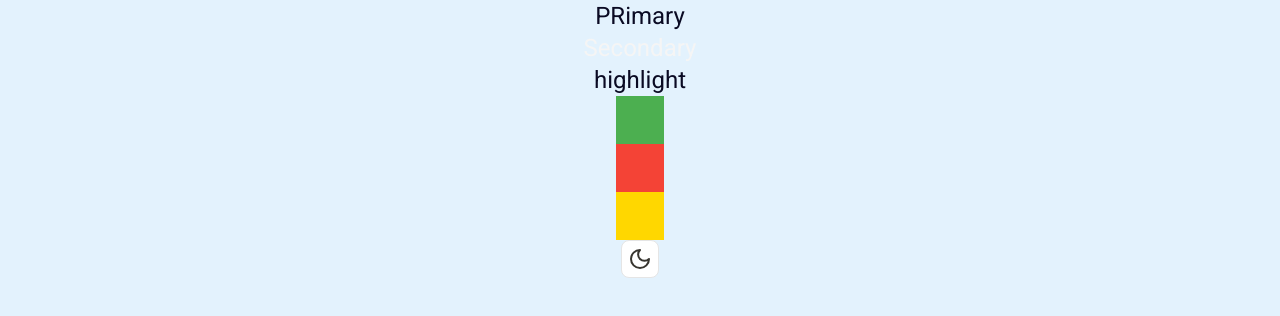
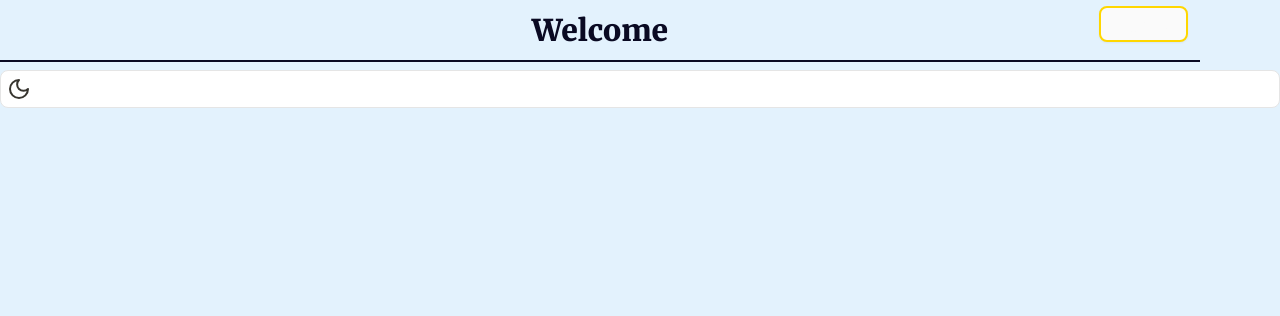
Before and after one commit to Victor-Spichenkoff/million_show, a Next.js app: page / in a window 1280 px wide. Shown: the top 316 px of the page. Built offline with nearby package versions, Linux system fonts and the light colour scheme.

Commit message:
Start build landpage

```diff
--- a/app/layout.tsx
+++ b/app/layout.tsx
@@ -29,6 +29,12 @@ const geistMono = Geist_Mono({
   subsets: ["latin"],
 });
 
+
+import { config } from '@fortawesome/fontawesome-svg-core'
+import '@fortawesome/fontawesome-svg-core/styles.css'
+config.autoAddCss = false
+
+
 export const metadata: Metadata = {
   title: "Create Next App",
   description: "Generated by create next app",
--- a/app/page.tsx
+++ b/app/page.tsx
@@ -1,16 +1,15 @@
 import ThemeToggle from "@/components/utils/themeToggle";
 import Image from "next/image";
+import {Trophy} from "@/components/animation/trophy";
+import {DuelAvatars} from "@/components/animation/duel";
+import {Header} from "@/components/template/header";
 
 export default function Home() {
 
   return (
-    <div className="flex flex-col items-center text-2xl bg-back h-screen w-screen" >
-      <h1 className="text-text">PRimary</h1>
-      <h1 className="text-secondary">Secondary</h1>
-      <h1 className="text-hightlight">highlight</h1>
-      <div className="bg-success w-12 h-12"></div>
-      <div className="bg-error w-12 h-12"></div>
-      <div className="bg-gold w-12 h-12"></div>
+    <div className={"flex flex-col"} >
+        <Header label={"Welcome"} showLoginButton/>
+
       <ThemeToggle />
     </div>
   )
--- /dev/null
+++ b/components/animation/duel.tsx
@@ -0,0 +1,24 @@
+'use client'
+
+import { motion } from "framer-motion"
+import Image from "next/image"
+
+export function DuelAvatars() {
+    return (
+        <div className="flex gap-4 justify-center">
+            <motion.div
+                animate={{ x: [-10, 10, -10] }}
+                transition={{ repeat: Infinity, duration: 1 }}
+            >
+                <Image src="/avatar1.png" alt="Player 1" width={64} height={64} />
+            </motion.div>
+
+            <motion.div
+                animate={{ x: [10, -10, 10] }}
+                transition={{ repeat: Infinity, duration: 1 }}
+            >
+                <Image src="/avatar2.png" alt="Player 2" width={64} height={64} />
+            </motion.div>
+        </div>
+    )
+}
--- /dev/null
+++ b/components/animation/trophy.tsx
@@ -0,0 +1,18 @@
+export function Trophy() {
+    return (
+        <div className="relative w-24 h-24">
+            <svg
+                xmlns="http://www.w3.org/2000/svg"
+                className="w-full h-full text-yellow-400 animate-pulse"
+                fill="currentColor"
+                viewBox="0 0 24 24"
+            >
+                <path d="M12 2C10.9 2 10 2.9 10 4v2H5v2c0 3.87 3.13 7 7 7s7-3.13 7-7V6h-5V4c0-1.1-.9-2-2-2zm0 12c-2.67 0-5-2.33-5-5V8h10v1c0 2.67-2.33 5-5 5z" />
+            </svg>
+
+
+            {/* Glow effect */}
+            <div className="absolute inset-0 rounded-full bg-yellow-400 opacity-10 animate-ping" />
+        </div>
+    )
+}
--- a/components/template/header.tsx
+++ b/components/template/header.tsx
@@ -1,13 +1,26 @@
+import {Button} from "@/components/ui/button";
+import {Bounce} from "react-awesome-reveal";
+
 interface IHeader {
     label: string
     showConfig?: boolean
+    showLoginButton?: boolean
 }
 
-export const Header = ({label, showConfig}: IHeader) => {
+export const Header = ({label, showConfig, showLoginButton}: IHeader) => {
     return (
-        <header className={"border-text border-b-2 w-screen text-center py-3 text-3xl " +
-            "font-black font-merriweather mb-2" }>
-            <h1>{ label }</h1>
+        <header className={"relative border-text border-b-2 w-screen text-center py-3 text-3xl " +
+            "font-black font-merriweather mb-2 max-w-[1200px]"}>
+            <h1>{label}</h1>
+            <div className={"absolute top-[0px] right-3"}>
+                {showLoginButton && (
+                    <Bounce>
+                        <Button className={"bg-transparent border-2 border-gold text-primary-foreground bg-primary-foreground "}>Sign
+                            Up</Button>
+                    </Bounce>
+
+                )}
+            </div>
         </header>
     )
 
--- a/css/tailwind.css
+++ b/css/tailwind.css
@@ -20,7 +20,7 @@
 }
 
 :root {
-  --primary-foreground: #DDD;
+  --primary-foreground: #222;
   --back: #e3f2fd;
   --highlight: #2196f3;
   --primary: #0d47a1;
@@ -35,6 +35,8 @@
 }
 
 .dark {
+  /*--primary-foreground: #DDD;*/
+  --primary-foreground: #fff;
   --back: #0a0a23;
   --highlight: #64b5f6;
   /*--primary: #1a237e; mais fraco*/
```
Also changed, not shown: package.json (+7 -0 lines), 2 other files (tests, documents, lock files or other folders).
